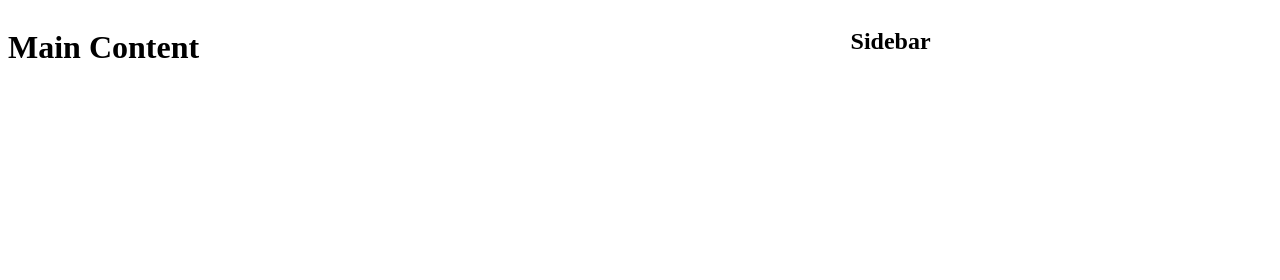
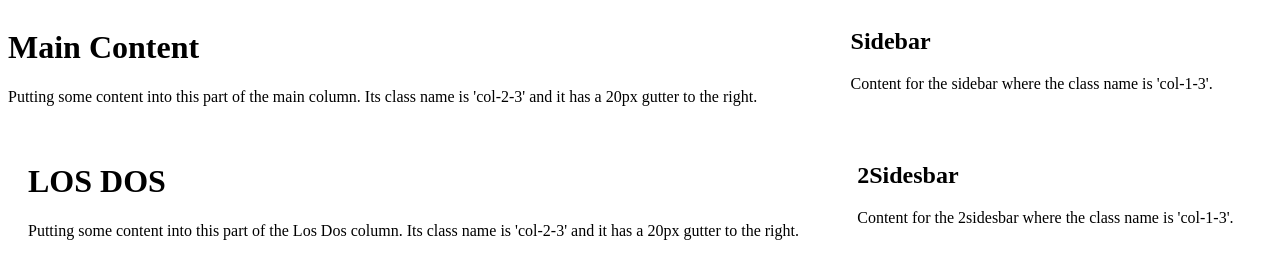
Before and after one commit to KateHollingsworth/grid-fun1, a plain HTML site: page index.html in a window 1280 px wide. Drawn offline with Linux system fonts and the light colour scheme.

Commit message:
completed 'outside gutters' portion of exercise

```diff
--- a/css/main.css
+++ b/css/main.css
@@ -1,9 +1,35 @@
 [class*='col-'] {
   float: left;
+  padding-right: 20px;
+}
+
+[class*='col-']:last-of-type {
+  padding-right: 0;
 }
 .col-2-3 {
   width: 66.66%;
 }
+
 .col-1-3 {
   width: 33.33%;
 }
+
+.grid:after { /*resets the wrapper grid to include all*/
+  content: "";
+  display: table;
+  clear: both;
+}
+
+*, *:after, *:before {
+  -webkit-box-sizing: border-box;
+  -moz-box-sizing: border-box;
+  box-sizing: border-box;
+}
+
+.grid-pad {
+  padding: 20px 0 20px 20px;
+}
+
+.grid-pad > [class*='col-']:last-of-type {
+  padding-right: 20px;
+}
--- a/index.html
+++ b/index.html
@@ -8,9 +8,21 @@
   <div class="grid"><!-- 100% wide -->
     <div class="col-2-3">
       <h1>Main Content</h1>
+      <p>Putting some content into this part of the main column. Its class name is 'col-2-3' and it has a 20px gutter to the right.
     </div>
     <div class="col-1-3">
       <h2>Sidebar</h2>
+      <p>Content for the sidebar where the class name is 'col-1-3'.
+    </div>
+  </div>
+  <div class="grid grid-pad">
+    <div class="col-2-3">
+      <h1>LOS DOS</h1>
+      <p>Putting some content into this part of the Los Dos column. Its class name is 'col-2-3' and it has a 20px gutter to the right.
+    </div>
+    <div class="col-1-3">
+      <h2>2Sidesbar</h2>
+      <p>Content for the 2sidesbar where the class name is 'col-1-3'.</p>
     </div>
   </div>
 </body>
```
